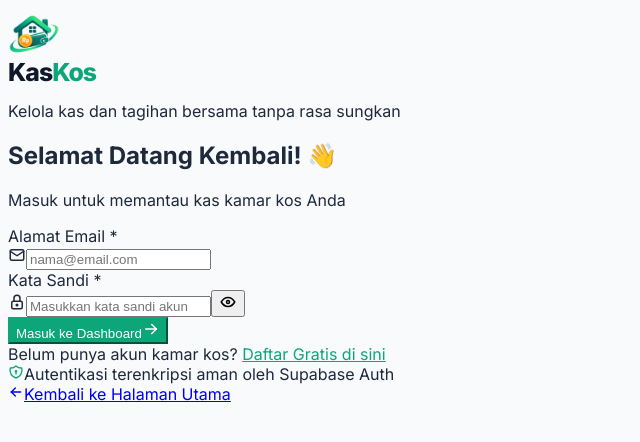
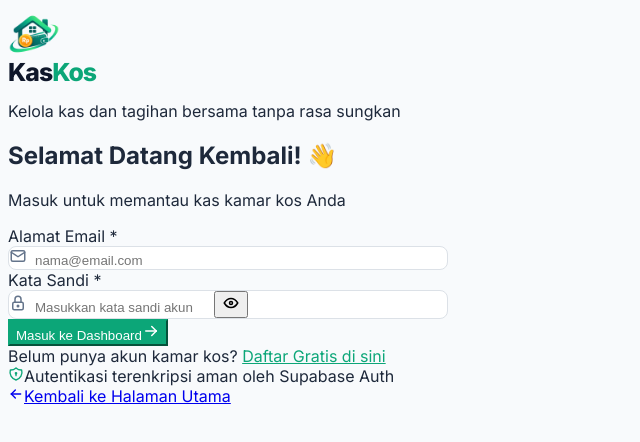
Before and after one commit to cptrama/kas-kos, a Next.js app: page /login in a window 1280 px wide. Shown: the top 442 px of the page, without its empty margins (0-640 px from the left). Built offline with nearby package versions, Linux system fonts and the light colour scheme.

Commit message:
style(forms): remove background patches, eliminate browser autofill highlights, and unify input groups

```diff
--- a/app/globals.css
+++ b/app/globals.css
@@ -149,6 +149,89 @@ body.theme-dark {
   color: #f8fafc;
 }
 
+/* ==============================================================================
+   FORM CONTROLS & SEAMLESS INPUT GROUPS (Pembersihan Background & Autofill)
+   ============================================================================== */
+
+/* Hilangkan background patch/blok autofill bawaan browser (Chrome/Edge/Safari) */
+input:-webkit-autofill,
+input:-webkit-autofill:hover,
+input:-webkit-autofill:focus,
+input:-webkit-autofill:active,
+select:-webkit-autofill,
+textarea:-webkit-autofill {
+  -webkit-text-fill-color: inherit !important;
+  transition: background-color 9999999s ease-in-out 0s, color 9999999s ease-in-out 0s !important;
+}
+
+/* Seamless Unified Input Group (Tidak ada sekat atau beda background) */
+.input-group-flat {
+  background-color: #ffffff;
+  border: 1px solid #dce1e7;
+  border-radius: 8px !important;
+  overflow: hidden;
+  transition: border-color 0.15s ease-in-out, box-shadow 0.15s ease-in-out;
+}
+
+.input-group-flat .form-control {
+  background-color: transparent !important;
+  border: none !important;
+  box-shadow: none !important;
+  padding-left: 0.5rem;
+}
+
+.input-group-flat .input-group-text {
+  background-color: transparent !important;
+  border: none !important;
+  color: #64748b;
+}
+
+.input-group-flat:focus-within {
+  border-color: #0ca678 !important;
+  box-shadow: 0 0 0 3px rgba(12, 166, 120, 0.15) !important;
+}
+
+.form-control,
+.form-select {
+  border-radius: 8px;
+}
+
+.form-control:focus,
+.form-select:focus {
+  border-color: #0ca678 !important;
+  box-shadow: 0 0 0 3px rgba(12, 166, 120, 0.15) !important;
+}
+
+[data-bs-theme="dark"] .input-group-flat,
+.theme-dark .input-group-flat {
+  background-color: #0f172a !important;
+  border-color: #334155 !important;
+}
+
+[data-bs-theme="dark"] .input-group-flat .input-group-text,
+.theme-dark .input-group-flat .input-group-text {
+  color: #94a3b8 !important;
+  background-color: transparent !important;
+}
+
+[data-bs-theme="dark"] input:-webkit-autofill,
+[data-bs-theme="dark"] input:-webkit-autofill:hover,
+[data-bs-theme="dark"] input:-webkit-autofill:focus,
+[data-bs-theme="dark"] input:-webkit-autofill:active,
+.theme-dark input:-webkit-autofill,
+.theme-dark input:-webkit-autofill:hover,
+.theme-dark input:-webkit-autofill:focus,
+.theme-dark input:-webkit-autofill:active {
+  -webkit-box-shadow: 0 0 0 1000px #0f172a inset !important;
+  -webkit-text-fill-color: #f8fafc !important;
+}
+
+[data-bs-theme="dark"] .bg-light,
+.theme-dark .bg-light {
+  background-color: #1e293b !important;
+  color: #f8fafc !important;
+}
+
 [data-bs-theme="dark"] .form-control,
 [data-bs-theme="dark"] .form-select,
 .theme-dark .form-control,
--- a/app/login/page.tsx
+++ b/app/login/page.tsx
@@ -125,7 +125,7 @@ export default function LoginPage() {
                   Alamat Email <span className="text-danger">*</span>
                 </label>
                 <div className="input-group input-group-flat">
-                  <span className="input-group-text bg-white border-end-0">
+                  <span className="input-group-text ps-3">
                     <IconMail size={18} className="text-muted" />
                   </span>
                   <input
@@ -134,7 +134,7 @@ export default function LoginPage() {
                     required
                     value={email}
                     onChange={(e) => setEmail(e.target.value)}
-                    className="form-control ps-1"
+                    className="form-control"
                     placeholder="nama@email.com"
                     autoComplete="email"
                   />
@@ -149,7 +149,7 @@ export default function LoginPage() {
                   </label>
                 </div>
                 <div className="input-group input-group-flat">
-                  <span className="input-group-text bg-white border-end-0">
+                  <span className="input-group-text ps-3">
                     <IconLock size={18} className="text-muted" />
                   </span>
                   <input
@@ -158,11 +158,11 @@ export default function LoginPage() {
                     required
                     value={password}
                     onChange={(e) => setPassword(e.target.value)}
-                    className="form-control ps-1"
+                    className="form-control"
                     placeholder="Masukkan kata sandi akun"
                     autoComplete="current-password"
                   />
-                  <span className="input-group-text bg-white border-start-0 pe-2">
+                  <span className="input-group-text pe-3">
                     <button
                       type="button"
                       onClick={() => setShowPassword(!showPassword)}
--- a/components/dashboard/GroupModals.tsx
+++ b/components/dashboard/GroupModals.tsx
@@ -268,7 +268,7 @@ export default function GroupModals({ activeGroup, isAdmin }: GroupModalsProps)
                     />
                   </div>
                 </div>
-                <div className="modal-footer border-top bg-light">
+                <div className="modal-footer border-top">
                   <button type="button" className="btn btn-secondary" onClick={() => setShowCreate(false)} disabled={isLoading}>
                     Batal
                   </button>
@@ -308,7 +308,7 @@ export default function GroupModals({ activeGroup, isAdmin }: GroupModalsProps)
                     </small>
                   </div>
                 </div>
-                <div className="modal-footer border-top bg-light">
+                <div className="modal-footer border-top">
                   <button type="button" className="btn btn-secondary" onClick={() => setShowJoin(false)} disabled={isLoading}>
                     Batal
                   </button>
@@ -371,7 +371,7 @@ export default function GroupModals({ activeGroup, isAdmin }: GroupModalsProps)
                     />
                   </div>
                 </div>
-                <div className="modal-footer border-top bg-light">
+                <div className="modal-footer border-top">
                   <button type="button" className="btn btn-secondary" onClick={() => setShowSettings(false)} disabled={isLoading}>
                     Batal
                   </button>
```
Also changed, not shown: app/register/page.tsx (+9 -9 lines).
